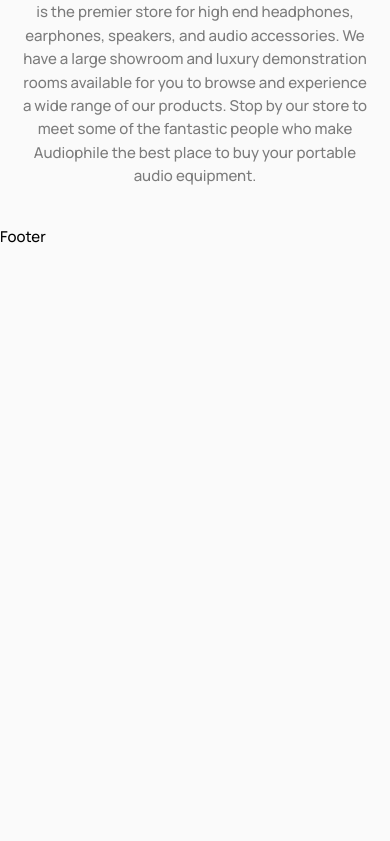
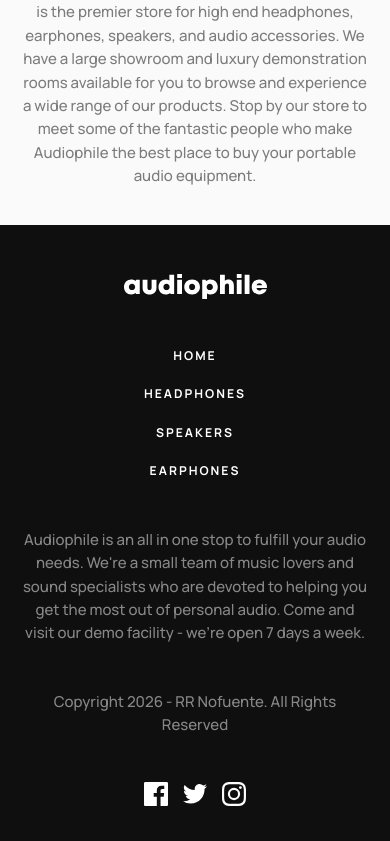
Before and after one commit to nofuenterr/audiophile, a React (Vite) app: page / in a window 390 px wide. Shown: the part 2963-3804 px from the top of the page. Before the commit the page ends 3212 px from the top, so only its background shows below. Built offline with nearby package versions, Linux system fonts and the light colour scheme.

Commit message:
feat: add content, styles, and responsiveness to footer component

```diff
--- a/src/components/page-wrapper/Footer.tsx
+++ b/src/components/page-wrapper/Footer.tsx
@@ -1,3 +1,82 @@
+import { Link } from 'react-router-dom';
+import brandLogo from '../../assets/icons/logo.svg';
+import ContentWrapper from '../shared/ContentWrapper';
+import FacebookIcon from '../icons/FacebookIcon';
+import TwitterIcon from '../icons/TwitterIcon';
+import InstagramIcon from '../icons/InstagramIcon';
+
+const currentYear = new Date(Date.now()).getFullYear();
+
 export default function Footer() {
-	return <footer className="mt-10 md:mt-24 lg:mt-30">Footer</footer>;
+	return (
+		<footer className="bg-dark-800 text-light-900 mt-10 px-6 md:mt-24 md:px-10 lg:mt-30">
+			<ContentWrapper className="grid gap-12 pt-13 pb-9.5 md:gap-8 md:pt-15 md:pb-11.5 lg:gap-9 lg:pt-18.5 lg:pb-12">
+				<div className="grid justify-items-center gap-12 md:justify-items-start md:gap-8 lg:flex lg:items-center lg:justify-between">
+					<a href="#">
+						<img src={brandLogo} alt="Brand logo" />
+					</a>
+
+					<nav aria-label="Footer nav">
+						<ul className="subtitle grid justify-items-center gap-4 md:flex md:items-center md:gap-8">
+							<li>
+								<a className="hover:text-primary" href="#">
+									Home
+								</a>
+							</li>
+							<li>
+								<Link
+									className="hover:text-primary"
+									to={'/category/headphones'}
+								>
+									Headphones
+								</Link>
+							</li>
+							<li>
+								<Link className="hover:text-primary" to={'/category/speakers'}>
+									Speakers
+								</Link>
+							</li>
+							<li>
+								<Link className="hover:text-primary" to={'/category/earphones'}>
+									Earphones
+								</Link>
+							</li>
+						</ul>
+					</nav>
+				</div>
+
+				<div className="grid justify-items-center gap-12 text-center md:grid-cols-2 md:gap-y-20 md:text-start lg:gap-y-14">
+					<p className="opacity-50 md:col-start-1 md:col-end-3 lg:col-end-2">
+						Audiophile is an all in one stop to fulfill your audio needs. We're
+						a small team of music lovers and sound specialists who are devoted
+						to helping you get the most out of personal audio. Come and visit
+						our demo facility - we’re open 7 days a week.
+					</p>
+					<p className="opacity-50 md:justify-self-start">
+						Copyright {currentYear} - RR Nofuente. All Rights Reserved
+					</p>
+					<ul
+						aria-label="Socials"
+						className="flex items-center gap-4 md:justify-self-end lg:col-start-2 lg:col-end-3 lg:row-start-1 lg:self-end"
+					>
+						<li>
+							<a href="#">
+								<FacebookIcon />
+							</a>
+						</li>
+						<li>
+							<a href="#">
+								<TwitterIcon />
+							</a>
+						</li>
+						<li>
+							<a href="#">
+								<InstagramIcon />
+							</a>
+						</li>
+					</ul>
+				</div>
+			</ContentWrapper>
+		</footer>
+	);
 }
```
